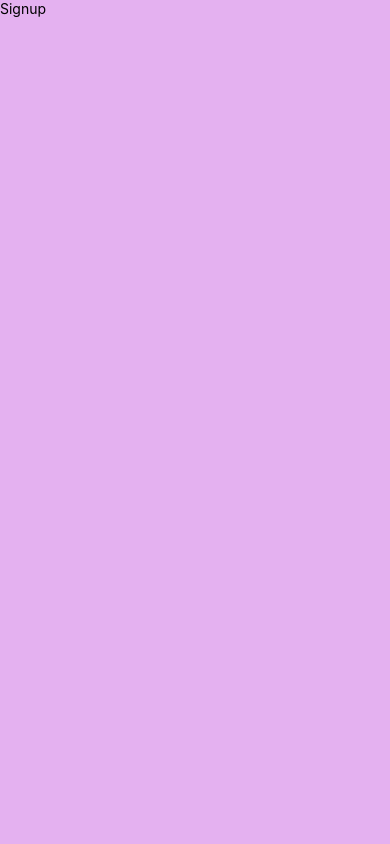
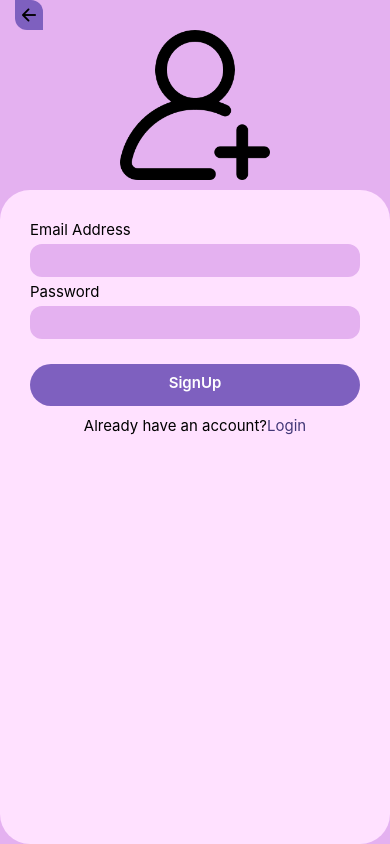
Before and after one commit to jayashz/expense-tracker, a React Native app: screen /signup in a window 390 px wide. Built offline with nearby package versions, Linux system fonts and the light colour scheme.

Commit message:
Added page ui

```diff
--- a/component/Auth/AuthForm.js
+++ b/component/Auth/AuthForm.js
@@ -7,27 +7,43 @@ import {
   View,
 } from "react-native";
 import { colors } from "../../constants/Colors";
-import CustomBtn from "../ui/CustomBtn";
+import { useNavigation } from "@react-navigation/native";
 
-const AuthForm = ({ state }) => {
+const AuthForm = ({ state, }) => {
+  const navigation = useNavigation();
   function submitHandler() {
     console.warn("pressed");
+  }
+  function stateChange(){
+    if(state=='login'){
+      navigation.navigate('signup');
+    }
+    else{
+      navigation.navigate('login');
+    }
   }
   return (
     <View>
       <Text style={styles.label}>Email Address</Text>
-      <View style={styles.inp}>
-        <TextInput />
+      <TextInput style={styles.inp} />
+
+      <Text style={styles.label}>Password</Text>
+      <TextInput style={styles.inp} />
+
+      {state=='login'&&<TouchableOpacity style={{ alignItems: "flex-end", marginTop: 2 }}>
+        <Text>Forgot password?</Text>
+      </TouchableOpacity>}
+
+      <TouchableOpacity style={styles.submit}>
+        <Text style={[styles.label, { color: "white", fontWeight: "600" }]}>
+          {state=='login'? 'Login': 'SignUp'}
+        </Text>
+      </TouchableOpacity>
+
+      <View style={styles.userQues}>
+        <Text style={styles.label}>{state=='login'?'Create a new account?':'Already have an account?'}</Text>
+        <TouchableOpacity><Text style={{color:colors.primary,fontSize:15}} onPress={stateChange}>{state=='login'?"SignUp":"Login"}</Text></TouchableOpacity>
       </View>
-      <Text style={styles.label}>Password</Text>
-
-      <TextInput style={styles.inp} />
-      <TouchableOpacity style={{ alignItems: "flex-end", marginTop: 2 }}>
-        <Text>Forgot password?</Text>
-      </TouchableOpacity>
-      <TouchableOpacity style={styles.submit}>
-        <Text style={[styles.label,{color:'white',fontWeight:'600'}]}>Login</Text>
-      </TouchableOpacity>
     </View>
   );
 };
@@ -36,8 +52,7 @@ export default AuthForm;
 
 const styles = StyleSheet.create({
   label: {
-    fontSize: 18,
-    color: colors.primary,
+    fontSize: 15,
     marginBottom: 5,
   },
   inp: {
@@ -51,7 +66,12 @@ const styles = StyleSheet.create({
     marginTop: 20,
     padding: 9,
     borderRadius: 30,
-    justifyContent:'center',
-    alignItems:'center'
+    justifyContent: "center",
+    alignItems: "center",
   },
+  userQues:{
+    flexDirection:'row',
+    marginTop:10,
+    justifyContent:'center'
+  }
 });
--- a/component/ui/CustomBtn.js
+++ b/component/ui/CustomBtn.js
@@ -6,7 +6,7 @@ const CustomBtn = ({ children, onPress, mode }) => {
   return (
     <View>
       <Pressable onPress={onPress} style={({pressed})=>pressed? styles.pressed:''}>
-        <View style={[styles.btn, mode === "flat" && styles.flat]}>
+        <View style={[styles.btn, mode === "flat" && styles.flat,]}>
           <Text style={[styles.btnText, mode === "flat" && styles.flatText]}>
             {children}
           </Text>
@@ -21,7 +21,7 @@ const styles = StyleSheet.create({
   btn: {
     borderRadius: 4,
     padding: 6,
-    backgroundColor: colors.primary100,
+    backgroundColor: colors.primary300,
     minWidth:150
   },
   flat: {
--- a/screens/Authentication/Signup.js
+++ b/screens/Authentication/Signup.js
@@ -1,14 +1,34 @@
 import React from 'react'
-import { Text, View } from 'react-native'
-
+import {  View,Image,SafeAreaView,StyleSheet } from 'react-native';
+import BackIcons from '../../component/ui/BackIcons';
+import AuthForm from '../../component/Auth/AuthForm';
+import { colors } from '../../constants/Colors';
 const Signup = () => {
   return (
-    <View>
-        <Text>
-            Signup
-        </Text>
+    <View style={{ flex: 1 }}>
+      <SafeAreaView style={{ position: "relative" }}>
+        <BackIcons />
+
+        <Image
+          source={require("../../assets/add-user.png")}
+          style={{width:150,height:150,alignSelf:'center'}}
+        />
+      </SafeAreaView>
+
+      <View style={style.innerContainer}>
+        <AuthForm state='signup' />
+      </View>
     </View>
   )
 }
 
-export default Signup
+export default Signup;
+const style = StyleSheet.create({
+  innerContainer: {
+    flex:1,
+    backgroundColor:colors.secondary,
+    borderRadius:30,
+    padding:30,
+    marginTop:10
+  },
+});
--- a/screens/Authentication/Welcome.js
+++ b/screens/Authentication/Welcome.js
@@ -2,6 +2,7 @@ import React from "react";
 import { View, ImageBackground, Text } from "react-native";
 import { StyleSheet } from "react-native";
 import CustomBtn from "../../component/ui/CustomBtn";
+import { colors } from "../../constants/Colors";
 const Welcome = ({navigation}) => {
 
   function toLogin(){
@@ -19,7 +20,7 @@ const Welcome = ({navigation}) => {
         <Text style={style.heading}>WELCOME</Text>
         <View style={style.innerContainer}>
 
-            <CustomBtn onPress={toLogin}>Login</CustomBtn>
+            <CustomBtn onPress={toLogin} color={colors.primary300}>Login</CustomBtn>
             <CustomBtn onPress={toSignUp}>Signup</CustomBtn>
 
         </View>
--- /dev/null
+++ b/util/auth.js
@@ -0,0 +1,3 @@
+export function createUser(){
+    axios.post('https://identitytoolkit.googleapis.com/v1/accounts:signInWithCustomToken?key=[API_KEY]');
+}
```
Also changed, not shown: assets/add-user.png (added).
